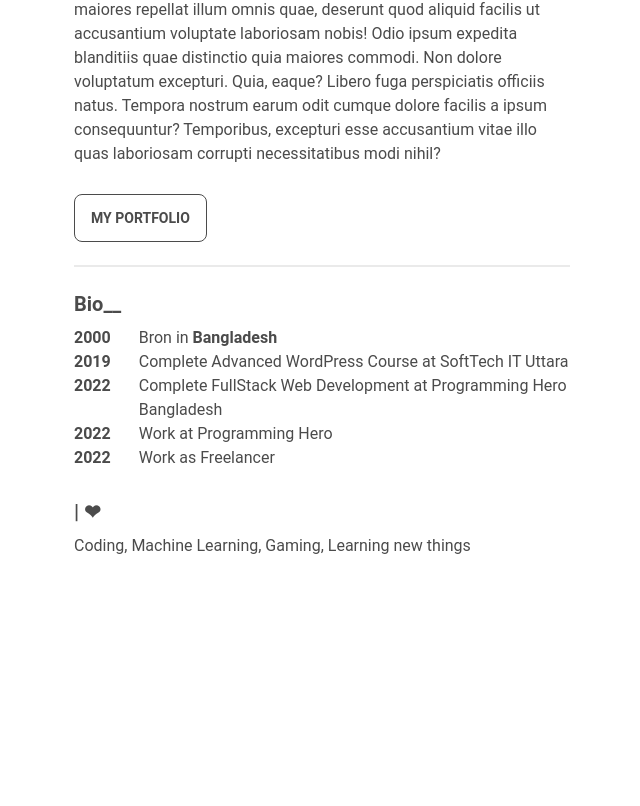
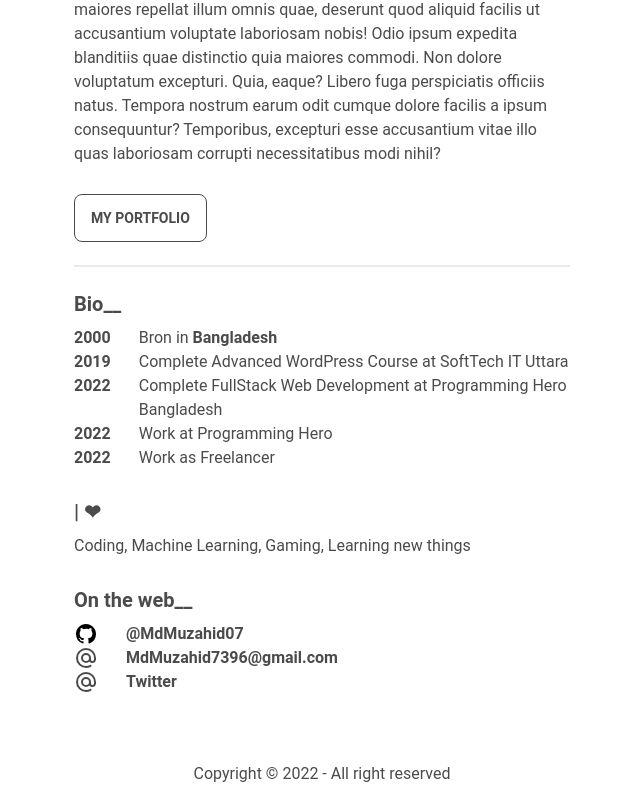
Before and after one commit to MdMuzahid07/My_portfolio_webapp, a React (Create React App) app: page / in a window 1280 px wide. Shown: the part 706-1512 px from the top of the page, without its empty margins (318-958 px from the left). Before the commit the page ends 1332 px from the top, so only its background shows below. Built offline with nearby package versions, Linux system fonts and the light colour scheme.

Commit message:
footer added

```diff
--- a/src/App.js
+++ b/src/App.js
@@ -1,5 +1,6 @@
 import React, { useState } from 'react';
 import { Route, Routes } from 'react-router-dom';
+import Footer from './components/Footer/Footer';
 import Navbar from './components/Header/Navbar';
 import Home from './pages/Home/Home';
 import Posts from './pages/Posts/Posts';
@@ -13,14 +14,15 @@ const App = () => {
     <div className='bg-base-100' data-theme={dark ? "dark" : "light"}>
       <div className='max-w-screen-md mx-auto'>
         <Navbar dark={dark} setDark={setDark} />
-          <div>
-            <img className='max-w-48 max-h-48 mx-auto ' src="https://api.lorem.space/image/face?hash=92048" alt="" />
-          </div>
+        <div>
+          <img className='max-w-48 max-h-48 mx-auto ' src="https://api.lorem.space/image/face?hash=92048" alt="" />
+        </div>
         <Routes>
           <Route path='/' element={<Home />} />
           <Route path='/works' element={<Works />} />
           <Route path='/posts' element={<Posts />} />
         </Routes>
+        <Footer />
       </div>
     </div>
   );
--- /dev/null
+++ b/src/components/Footer/Footer.js
@@ -0,0 +1,11 @@
+import React from 'react';
+
+const Footer = () => {
+    return (
+        <footer>
+            <p className='text-accent text-center mb-5'>Copyright © 2022 - All right reserved</p>
+        </footer>
+    );
+};
+
+export default Footer;
--- a/src/pages/Home/Home.jsx
+++ b/src/pages/Home/Home.jsx
@@ -64,6 +64,36 @@ const Home = () => {
                 <h2 className='text-xl font-bold my-2 text-accent'>| ❤</h2>
                 <p className='text-accent'>Coding, Machine Learning, Gaming, Learning new things</p>
             </div>
+
+
+
+            <div className='my-7'>
+                <h2 className='text-xl font-bold my-2 text-accent'>On the web__</h2>
+
+                <div className='flex'>
+                    <svg className='bg-neutral rounded-full' width="24px" height="24px" viewBox="0 0 24 24" xmlns="http://www.w3.org/2000/svg">
+                        <g>
+                            <path fill="none" d="M0 0h24v24H0z" />
+                            <path d="M12 2C6.475 2 2 6.475 2 12a9.994 9.994 0 0 0 6.838 9.488c.5.087.687-.213.687-.476 0-.237-.013-1.024-.013-1.862-2.512.463-3.162-.612-3.362-1.175-.113-.288-.6-1.175-1.025-1.413-.35-.187-.85-.65-.013-.662.788-.013 1.35.725 1.538 1.025.9 1.512 2.338 1.087 2.912.825.088-.65.35-1.087.638-1.337-2.225-.25-4.55-1.113-4.55-4.938 0-1.088.387-1.987 1.025-2.688-.1-.25-.45-1.275.1-2.65 0 0 .837-.262 2.75 1.026a9.28 9.28 0 0 1 2.5-.338c.85 0 1.7.112 2.5.337 1.912-1.3 2.75-1.024 2.75-1.024.55 1.375.2 2.4.1 2.65.637.7 1.025 1.587 1.025 2.687 0 3.838-2.337 4.688-4.562 4.938.362.312.675.912.675 1.85 0 1.337-.013 2.412-.013 2.75 0 .262.188.574.688.474A10.016 10.016 0 0 0 22 12c0-5.525-4.475-10-10-10z" />
+                        </g>
+                    </svg>
+                    <a href="https://github.com/MdMuzahid07" target="__blank" className='text-accent ml-7 font-bold'>@MdMuzahid07</a>
+                </div>
+
+                <div className='flex'>
+                    <svg xmlns="http://www.w3.org/2000/svg" className="h-6 w-6 text-accent" fill="none" viewBox="0 0 24 24" stroke="currentColor" strokeWidth={2}>
+                        <path strokeLinecap="round" strokeLinejoin="round" d="M16 12a4 4 0 10-8 0 4 4 0 008 0zm0 0v1.5a2.5 2.5 0 005 0V12a9 9 0 10-9 9m4.5-1.206a8.959 8.959 0 01-4.5 1.207" />
+                    </svg>
+                    <a href="https://github.com/MdMuzahid07" target="__blank" className='text-accent ml-7 font-bold'>MdMuzahid7396@gmail.com</a>
+                </div>
+
+                <div className='flex'>
+                    <svg xmlns="http://www.w3.org/2000/svg" className="h-6 w-6 text-accent" fill="none" viewBox="0 0 24 24" stroke="currentColor" strokeWidth={2}>
+                        <path strokeLinecap="round" strokeLinejoin="round" d="M16 12a4 4 0 10-8 0 4 4 0 008 0zm0 0v1.5a2.5 2.5 0 005 0V12a9 9 0 10-9 9m4.5-1.206a8.959 8.959 0 01-4.5 1.207" />
+                    </svg>
+                    <a href="https://twitter.com/MdMuzah67864493" target="__blank" className='text-accent ml-7 font-bold'>Twitter</a>
+                </div>
+            </div>
         </div>
     );
 };
```
